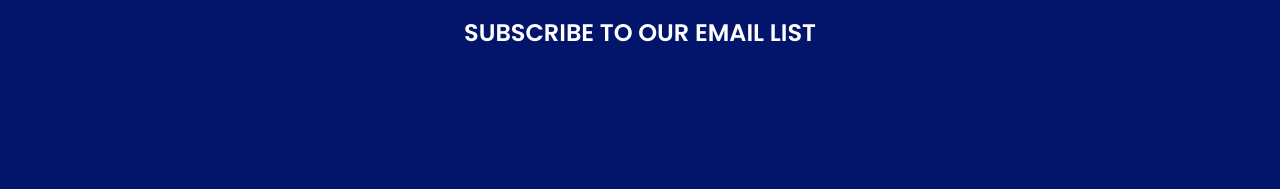
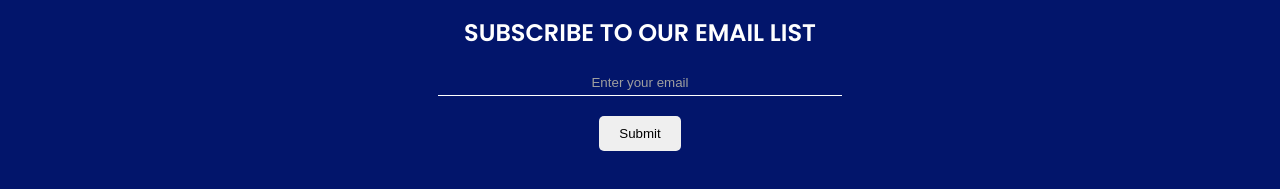
Before and after one commit to brianbud/simple-landing-page, a React (Create React App) app: page / in a window 1280 px wide. Shown: the part 1005-1194 px from the top of the page. Built offline with nearby package versions, Linux system fonts and the light colour scheme.

Commit message:
footer-section

```diff
--- a/src/App.css
+++ b/src/App.css
@@ -88,3 +88,28 @@ nav p {
 .footer-section h2 {
   color: white;
 }
+
+input[type='email'] {
+  color:white;
+  border: none;
+  border-style: none;
+  background: none;
+  border-bottom: 1px solid white;
+  width: 30%;
+  padding: 5px 10px;
+  display: block;
+  margin: 20px auto;
+  outline: none;
+}
+
+input[type='email']::placeholder {
+text-align: center;
+color: rgb(159, 159, 159);
+}
+
+input[type='submit'] {
+
+  border: none;
+  padding: 10px 20px;
+  border-radius: 5px;
+  }
--- a/src/FooterSection.js
+++ b/src/FooterSection.js
@@ -2,6 +2,10 @@ function FooterSection() {
   return (
     <div class='footer-section'>
       <h2>Subscribe to our email list</h2>
+      <form>
+        <input type='email' placeholder='Enter your email'></input>
+        <input type='submit' />
+      </form>
     </div>
   );
 }
```
Also changed, not shown: src/imgs/footer-section.png (added), 1 other file (tests, documents, lock files or other folders).
